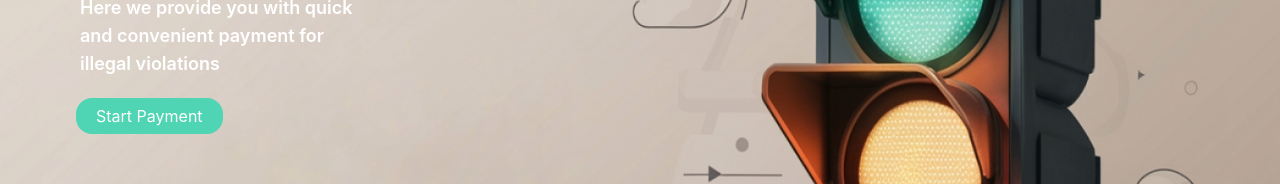
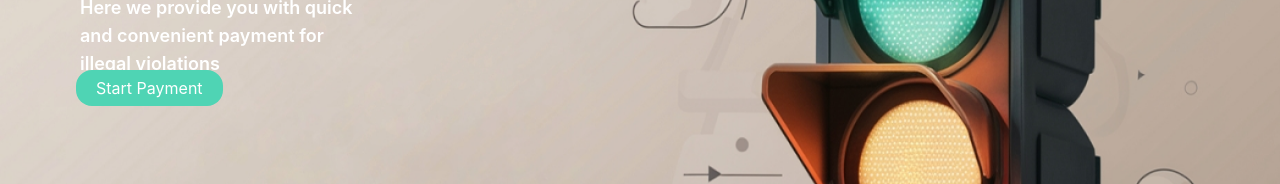
Before and after one commit to kadik23/Online_trafic_fine, a React (Create React App) app in the folder frontend/: page / in a window 1280 px wide. Shown: the part 246-430 px from the top of the page. Built offline with nearby package versions, Linux system fonts and the light colour scheme; no server answers.

Commit message:
fixed some problems ..

```diff
--- a/frontend/src/pages/LandingPage.jsx
+++ b/frontend/src/pages/LandingPage.jsx
@@ -33,13 +33,14 @@ function LandingPage() {
               Here we provide you with quick  <br /> and convenient payment for
               <br /> illegal violations
           </motion.h2>
-          <motion.button
+          <motion.a
             variants={textVariants}
             type='submit'
             className='px-5 py-2 mt-5 ml-5 text-white bg-[#4FD4B4] rounded-2xl hover:opacity-80 active:scale-105'
+            href='/sign_in'
           >
           Start Payment
-          </motion.button>
+          </motion.a>
       </motion.div>
     </div>
   );
```
